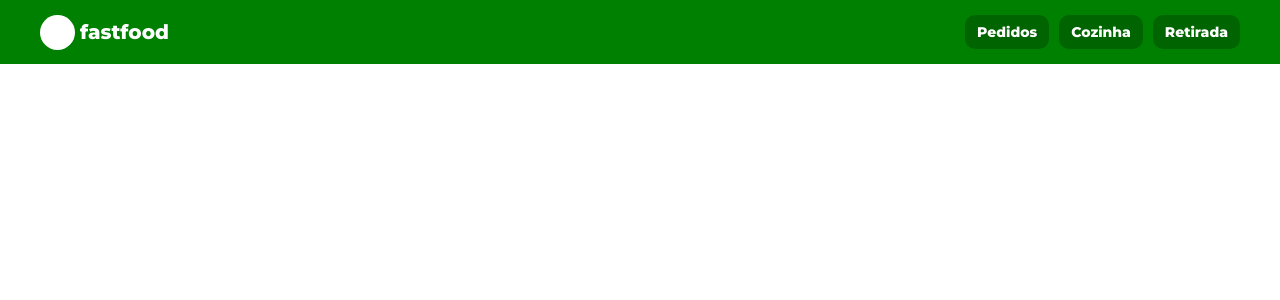
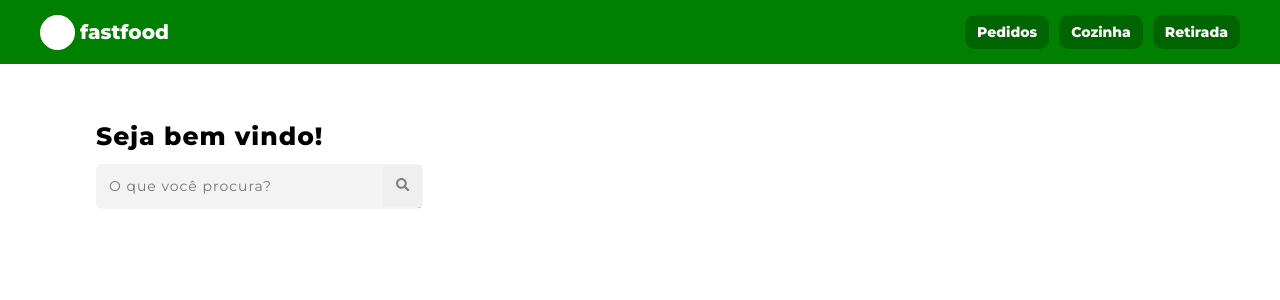
Before and after one commit to DanielCamposDevX/DEVIO-Front-end, a React (Vite) app: page / in a window 1280 px wide. Shown: the top 300 px of the page. Built offline with nearby package versions, Linux system fonts and the light colour scheme; some icons are missing.

Commit message:
feat/ Design Search and Title Design

```diff
--- a/src/App.jsx
+++ b/src/App.jsx
@@ -1,11 +1,27 @@
+import { useState } from "react"
 import Header from "./components/page-header"
 import styled from "styled-components"
+import { FaSearch } from "react-icons/fa";
+
 
 function App() {
 
+  const [search, setSearch] = useState("");
+
+
   return (
     <Page>
-         <Header />
+      <Header />
+      <Main>
+        <h1>Seja bem vindo!</h1>
+        <SearchGroup>
+          <input type="text" placeholder="O que você procura?" value={search} onChange={e => setSearch(e.target.value)} />
+          <SearchButton>
+            <FaSearch />
+          </SearchButton>
+        </SearchGroup>
+
+      </Main>
     </Page>
   )
 }
@@ -14,8 +30,62 @@ export default App
 
 
 const Page = styled.div`
+  font-family: 'Montserrat', sans-serif;
   min-height: 100vh;
   width: 100%;
   display: flex;
-  flex-direction: column
+  flex-direction: column;
+  align-items: center;
+`;
+
+const Main = styled.div`
+  margin-top: 60px;
+  width: 85%;
+  min-height: 100px;
+
+  display: flex;
+  flex-direction: column;
+  gap: 15px;
+
+  h1{
+    font-size: 25px;
+    font-weight: 800;
+    letter-spacing: 1px;
+  }
+`;
+
+
+const SearchGroup = styled.div`
+  display: flex;
+  align-items: center;
+  border: none;
+  width: 30%;
+  background-color: #f3f3f3;
+  border-radius: 5px;
+  box-shadow: 1px 1px 1px -1px rgba(145,145,145,1);
+  transition: outline ease-in-out 0.4s; /* Adicionando uma transição suave para a borda */
+
+  &:hover {
+    outline: 1px solid darkgreen; /* Adicione a cor e o estilo da borda desejados */
+  }
+  input{
+    font-family: 'Montserrat', sans-serif;
+    font-size: 14px;
+    letter-spacing: 1px;
+    font-weight: 400;
+    background-color: transparent;
+    border: none;
+    width: 87%;
+    height: 100%;
+    padding: 13px;
+  };
 `
+
+const SearchButton = styled.button`
+  padding: 13px;
+  width: 12%;
+  height: 100%;
+  cursor: pointer;
+  border: none;
+  color: gray;
+`
--- a/src/index.css
+++ b/src/index.css
@@ -43,6 +43,10 @@ table {
 	border-spacing: 0;
 }
 
+input:focus {
+	border:none;
+	outline: none;
+}
 
 .burger-icon{
 	background-color: white;
```
Also changed, not shown: src/components/page-header.jsx (+4 -4 lines).
